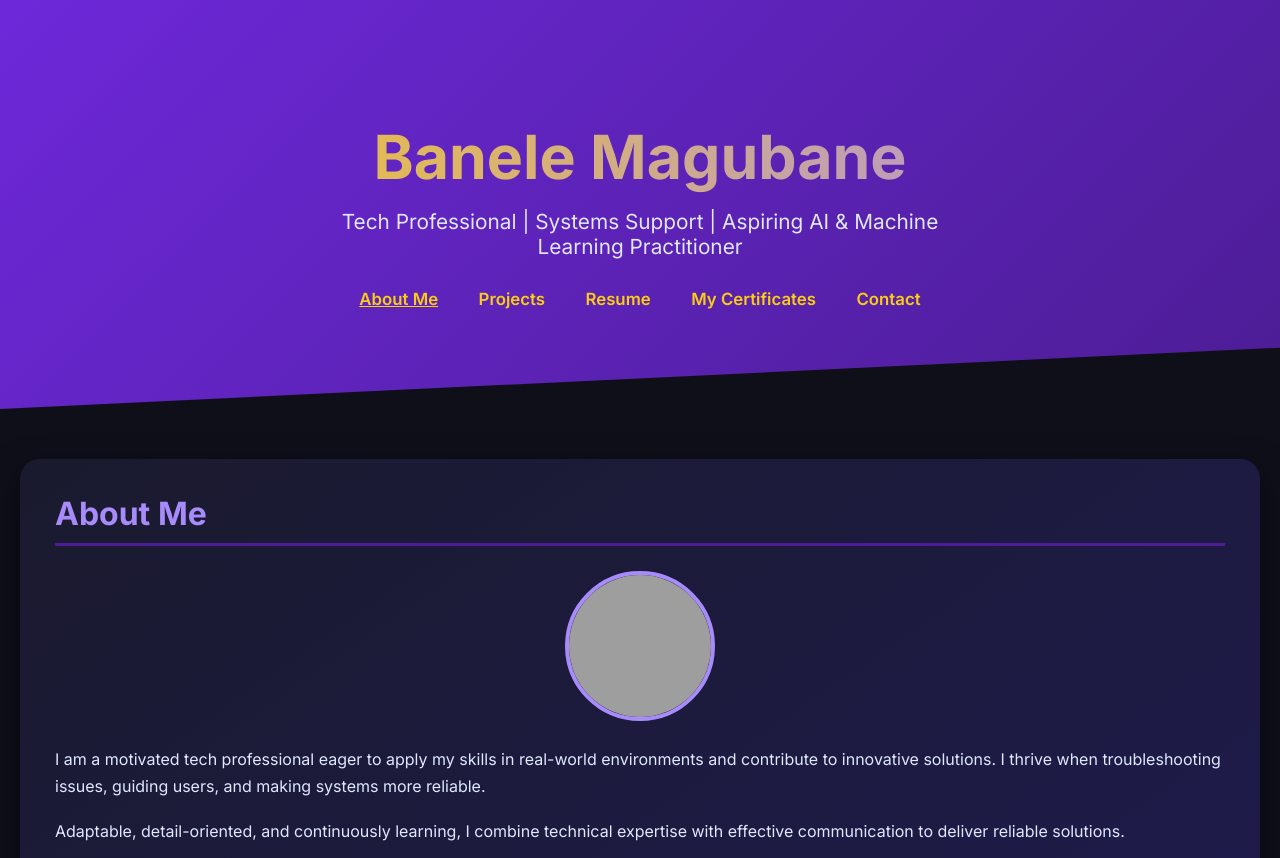
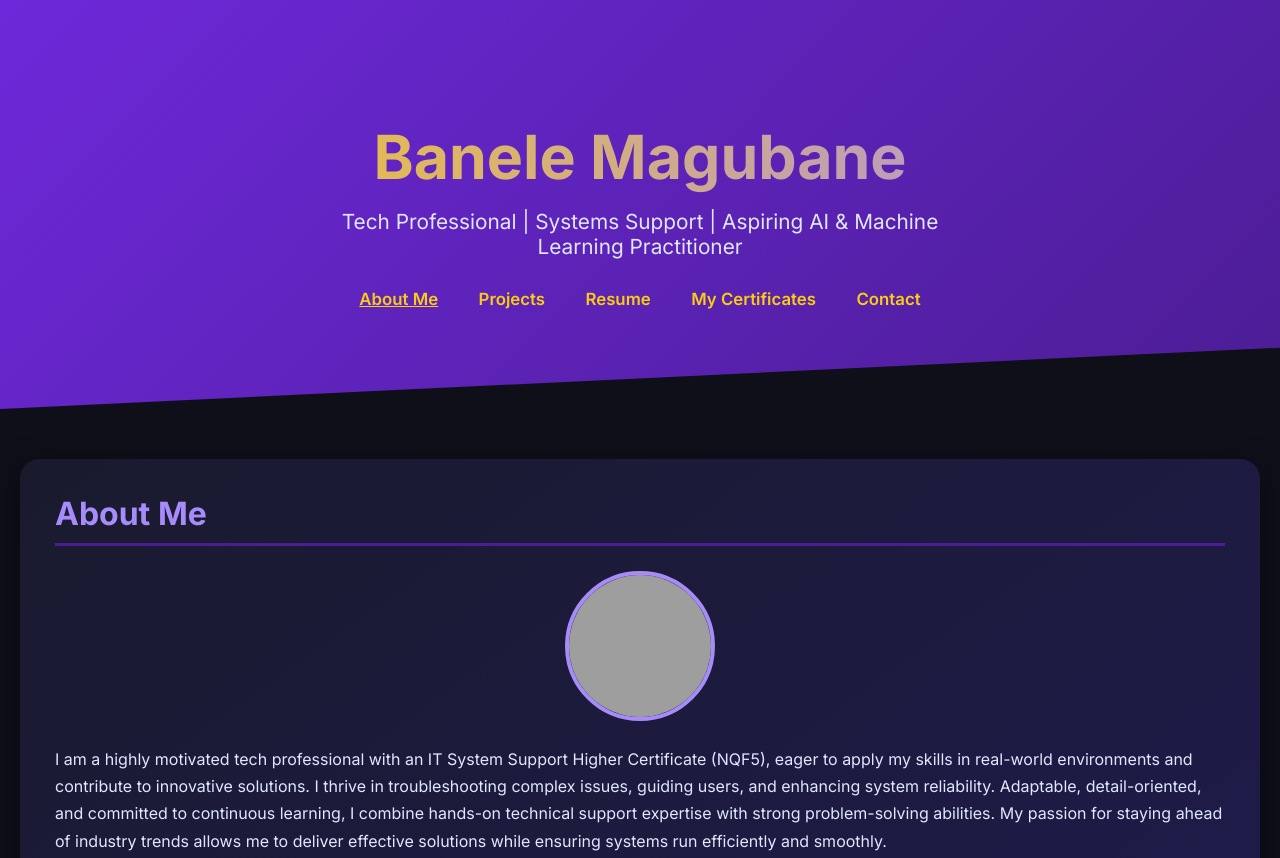
Before and after one commit to magubanebanele1234-create/Banele-s-Portfolio, a plain HTML site: page index.html in a window 1280 px wide. Shown: the top 858 px of the page. Drawn offline with Linux system fonts and the light colour scheme; grey boxes are pictures that could not be loaded.

Commit message:
Update index.html

```diff
--- a/index.html
+++ b/index.html
@@ -139,7 +139,7 @@
       <section id="about" class="section-card active">
         <h2>About Me</h2>
         <img src="IMG_5251.jpg" alt="Banele Magubane's profile picture" class="profile-pic">
-        <p>I am a motivated tech professional eager to apply my skills in real-world environments and contribute to innovative solutions. I thrive when troubleshooting issues, guiding users, and making systems more reliable.</p>
+        <p>I am a highly motivated tech professional with an IT System Support Higher Certificate (NQF5), eager to apply my skills in real-world environments and contribute to innovative solutions. I thrive in troubleshooting complex issues, guiding users, and enhancing system reliability. Adaptable, detail-oriented, and committed to continuous learning, I combine hands-on technical support expertise with strong problem-solving abilities. My passion for staying ahead of industry trends allows me to deliver effective solutions while ensuring systems run efficiently and smoothly.</p>
         <p>Adaptable, detail-oriented, and continuously learning, I combine technical expertise with effective communication to deliver reliable solutions.</p>
         <blockquote>"I combine hands-on technical support expertise with strong problem-solving skills and a passion for continuous learning."</blockquote>
       </section>
```
